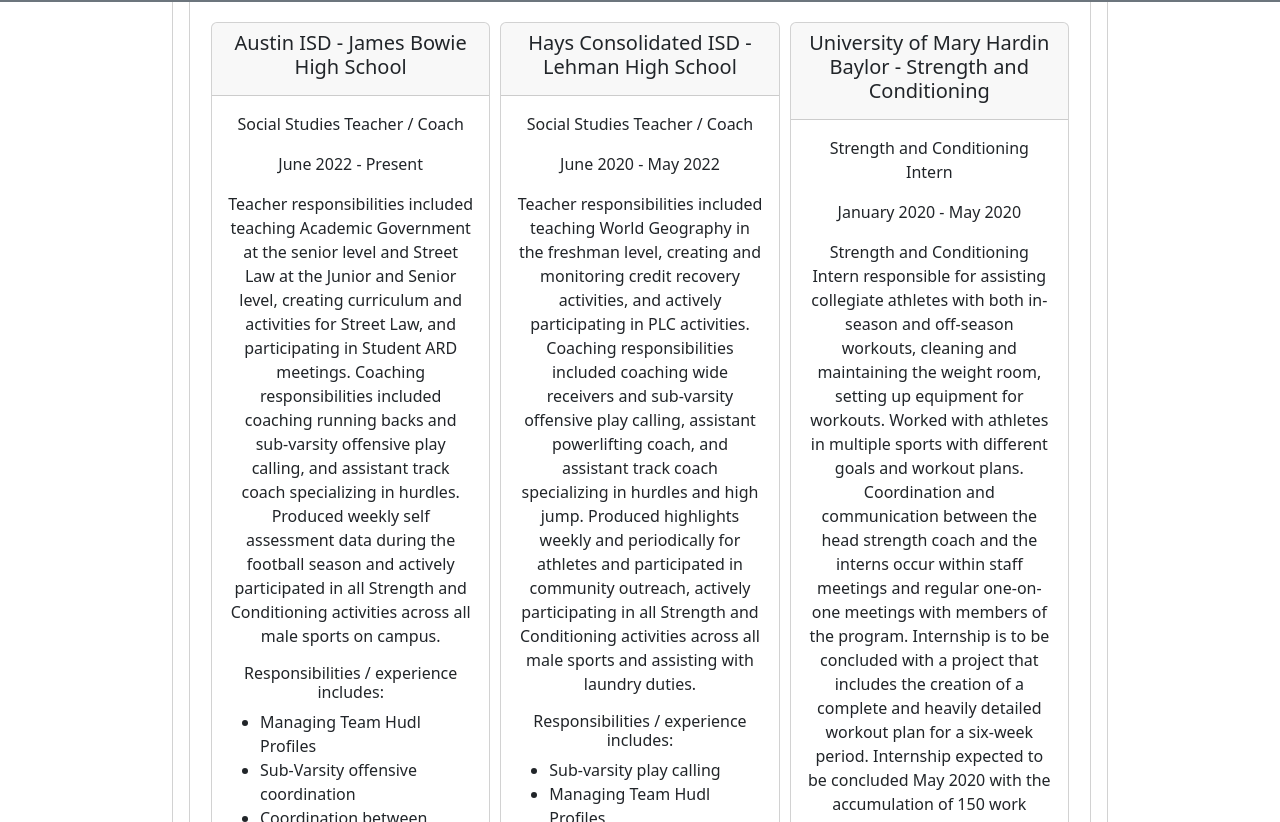
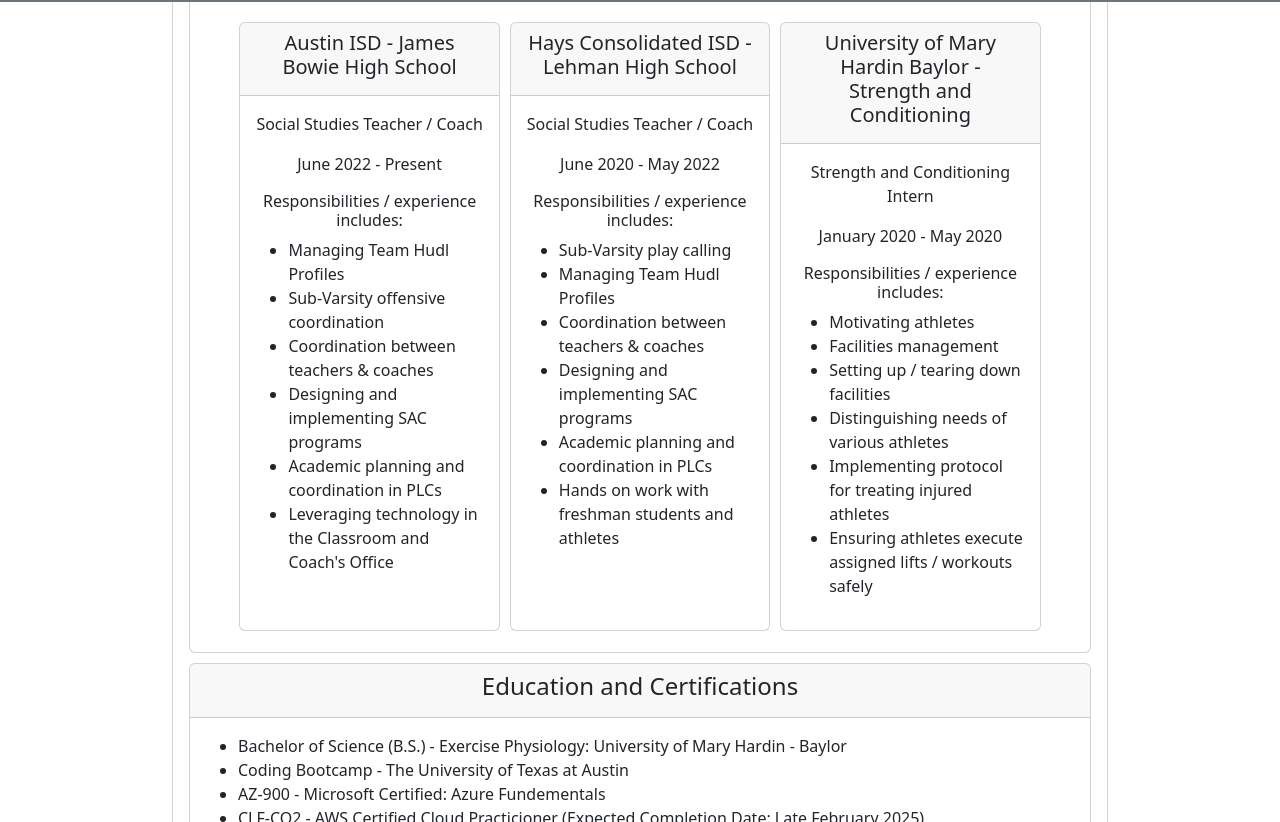
Before and after one commit to Teacher2Coder/react-portfolio, a React (Vite) app: page /resume in a window 1280 px wide. Shown: the part 798-1620 px from the top of the page. Built offline with nearby package versions, Linux system fonts and the light colour scheme.

Commit message:
made it easier to add work experience to resume

```diff
--- /dev/null
+++ b/src/assets/experience.json
@@ -0,0 +1,43 @@
+[
+  {
+    "company": "Austin ISD - James Bowie High School",
+    "title": "Social Studies Teacher / Coach",
+    "dates": "June 2022 - Present",
+    "info": "Teacher responsibilities included teaching Academic Government at the senior level and Street Law at the Junior and Senior level, creating curriculum and activities for Street Law, and participating in Student ARD meetings. Coaching responsibilities included coaching running backs and sub-varsity offensive play calling, and assistant track coach specializing in hurdles. Produced weekly self assessment data during the football season and actively participated in all Strength and Conditioning activities across all male sports on campus.",
+    "responsibilities": [
+      "Managing Team Hudl Profiles",
+      "Sub-Varsity offensive coordination",
+      "Coordination between teachers & coaches",
+      "Designing and implementing SAC programs",
+      "Academic planning and coordination in PLCs",
+      "Leveraging technology in the Classroom and Coach's Office"
+    ]
+  },
+  {
+    "company": "Hays Consolidated ISD - Lehman High School",
+    "title": "Social Studies Teacher / Coach",
+    "dates": "June 2020 - May 2022",
+    "info": "Teacher responsibilities included teaching World Geography in the freshman level, creating and monitoring credit recovery activities, and actively participating in PLC activities. Coaching responsibilities included coaching wide receivers and sub-varsity offensive play calling, assistant powerlifting coach, and assistant track coach specializing in hurdles and high jump. Produced highlights weekly and periodically for athletes and participated in community outreach, actively participating in all Strength and Conditioning activities across all male sports and assisting with laundry duties.",
+    "responsibilities": [
+      "Sub-Varsity play calling",
+      "Managing Team Hudl Profiles",
+      "Coordination between teachers & coaches",
+      "Designing and implementing SAC programs",
+      "Academic planning and coordination in PLCs",
+      "Hands on work with freshman students and athletes"
+    ]
+  }, {
+    "company": "University of Mary Hardin Baylor - Strength and Conditioning",
+    "title": "Strength and Conditioning Intern",
+    "dates": "January 2020 - May 2020",
+    "info": "Strength and Conditioning Intern responsible for assisting collegiate athletes with both in-season and off-season workouts, cleaning and maintaining the weight room, setting up equipment for workouts. Worked with athletes in multiple sports with different goals and workout plans. Coordination and communication between the head strength coach and the interns occur within staff meetings and regular one-on-one meetings with members of the program. Internship is to be concluded with a project that includes the creation of a complete and heavily detailed workout plan for a six-week period. Internship expected to be concluded May 2020 with the accumulation of 150 work hours.",
+    "responsibilities": [
+      "Motivating athletes",
+      "Facilities management",
+      "Setting up / tearing down facilities",
+      "Distinguishing needs of various athletes",
+      "Implementing protocol for treating injured athletes",
+      "Ensuring athletes execute assigned lifts / workouts safely"
+    ]
+  }
+]
--- a/src/index.css
+++ b/src/index.css
@@ -163,11 +163,13 @@
 .work-experience {
     display: flex;
     flex-direction: row;
+    flex-wrap: wrap;
+    justify-content: center;
 }
 
 .job-card {
     margin: 5px;
-    width: 75%
+    width: 30%;
 
 }
 
@@ -195,7 +197,18 @@
         width: 75%;
         margin-bottom: 10px;
     }
+
+    .job-card {
+        width: 45%;
+    }
 }
+
+@media screen and (max-width: 1024px) {
+    .job-card {
+        width: 45%;
+    }
+}
+
 
 @media screen and (max-width: 768px) {
     .project {
@@ -204,7 +217,12 @@
     .professional {
         width: 40%;
     }
+
+    .job-card {
+        width: 100%;
+    }
 }
+
 
 @media screen and (max-width: 464px) {
     .project {
--- a/src/pages/AboutPage.jsx
+++ b/src/pages/AboutPage.jsx
@@ -21,6 +21,7 @@
   }, []);
 
   return (
+    <div style={{ display: "flex", flexDirection: "column" }}>
       <div className="card" id="about-card">
         <header className="card-header" id="about-header">
           <h2>All about me!!!</h2>
@@ -39,8 +40,14 @@
             I am finishing up my last few weeks of the Coding Bootcamp at the
             University of Texas at Austin. I am hoping to get a job that can lead
             me into the Artificial Intellegence world so that I can help usher in
-          the age of our A.I. Overlords!
+            the age of our A.I. Overlords! To learn more about me, and how my skillset
+            can benefit your team, check out my LinkedIn profile below!
           </p>
+        </div>
+        <footer className="card-footer" id="about-footer">
+          Thank you for visiting my portfolio!
+        </footer>
+      </div>
       <div
         className="badge-base LI-profile-badge"
         data-locale="en_US"
@@ -49,6 +56,7 @@
         data-type="HORIZONTAL"
         data-vanity="ethan-owens-717b16199"
         data-version="v1"
+        style={{ marginTop: "20px", alignSelf: "center" }}
       >
         <a
           className="badge-base__link LI-simple-link"
@@ -57,9 +65,5 @@
         </a>
       </div>
     </div>
-      <footer className="card-footer" id="about-footer">
-        Thank you for visiting my portfolio!
-      </footer>
-    </div>
   );
 }
--- a/src/pages/ResumePage.jsx
+++ b/src/pages/ResumePage.jsx
@@ -1,7 +1,10 @@
 import { useOutletContext } from "react-router-dom";
+import experiences from '../assets/experience.json';
 
 export default function ResumePage() {
   const [currentPage, setCurrentPage] = useOutletContext("Resume");
+
+  console.log(experiences);
 
   setCurrentPage("Resume");
 
@@ -59,98 +62,25 @@
             <h4>Relevant Work Experience</h4>
           </header>
           <div className="card-body work-experience">
-            <div className="card job-card">
+
+            {experiences.map((experience) => (
+              <div key={experience.company} className="card job-card">
                 <header className="card-header">
-                <h5>Austin ISD - James Bowie High School</h5>
+                  <h5>{experience.company}</h5>
                 </header>
                 <div className="card-body">
-                <p className="job-title">Social Studies Teacher / Coach</p>
-                <p>June 2022 - Present</p>
-                <p>
-                  Teacher responsibilities included teaching Academic Government
-                  at the senior level and Street Law at the Junior and Senior
-                  level, creating curriculum and activities for Street Law, and
-                  participating in Student ARD meetings. Coaching
-                  responsibilities included coaching running backs and
-                  sub-varsity offensive play calling, and assistant track coach
-                  specializing in hurdles. Produced weekly self assessment data
-                  during the football season and actively participated in all
-                  Strength and Conditioning activities across all male sports on
-                  campus.
-                </p>
+                  <p className="job-title">{experience.title}</p>
+                  <p>{experience.dates}</p>
+                  <p>{experience.description}</p>
                   <h6>Responsibilities / experience includes:</h6>
                   <ul className="resume-list">
-                  <li>Managing Team Hudl Profiles</li>
-                  <li>Sub-Varsity offensive coordination</li>
-                  <li>Coordination between teachers & coaches</li>
-                  <li>Designing and implementing SAC programs</li>
-                  <li>Academic planning and coordination in PLCs</li>
-                  <li> Leveraging technology in the Classroom and Coach's Office</li>
+                    {experience.responsibilities.map((responsibility) => (
+                      <li key={responsibility}>{responsibility}</li>
+                    ))}
                   </ul>
                 </div>
               </div>
-            <div className="card job-card">
-              <header className="card-header">
-                <h5>Hays Consolidated ISD - Lehman High School</h5>
-              </header>
-              <div className="card-body">
-                <p className="job-title">Social Studies Teacher / Coach</p>
-                <p>June 2020 - May 2022</p>
-                <p>
-                  Teacher responsibilities included teaching World Geography in
-                  the freshman level, creating and monitoring credit recovery
-                  activities, and actively participating in PLC activities.
-                  Coaching responsibilities included coaching wide receivers and
-                  sub-varsity offensive play calling, assistant powerlifting
-                  coach, and assistant track coach specializing in hurdles and
-                  high jump. Produced highlights weekly and periodically for
-                  athletes and participated in community outreach, actively
-                  participating in all Strength and Conditioning activities
-                  across all male sports and assisting with laundry duties.
-                </p>
-                <h6>Responsibilities / experience includes:</h6>
-                <ul className="resume-list">
-                  <li>Sub-varsity play calling</li>
-                  <li>Managing Team Hudl Profiles</li>
-                  <li>Coordination between teachers & coaches</li>
-                  <li>Designing and implementing SAC programs</li>
-                  <li>Academic planning and coordination in PLCs</li>
-                  <li>Hands on work with freshman students and athletes</li>
-                </ul>
-              </div>
-            </div>
-            <div className="card job-card">
-              <header className="card-header">
-                <h5>University of Mary Hardin Baylor - Strength and Conditioning</h5>
-              </header>
-              <div className="card-body">
-                <p className="job-title">Strength and Conditioning Intern</p>
-                <p>January 2020 - May 2020</p>
-                <p>
-                  Strength and Conditioning Intern responsible for assisting
-                  collegiate athletes with both in-season and off-season
-                  workouts, cleaning and maintaining the weight room, setting up
-                  equipment for workouts. Worked with athletes in multiple
-                  sports with different goals and workout plans. Coordination
-                  and communication between the head strength coach and the
-                  interns occur within staff meetings and regular one-on-one
-                  meetings with members of the program. Internship is to be
-                  concluded with a project that includes the creation of a
-                  complete and heavily detailed workout plan for a six-week
-                  period. Internship expected to be concluded May 2020 with the
-                  accumulation of 150 work hours.
-                </p>
-                <h6>Responsibilities / experience includes:</h6>
-                <ul className="resume-list">
-                  <li>Motivating athletes</li>
-                  <li>Facilities management</li>
-                  <li>Setting up / tearing down facilities</li>
-                  <li>Distinguishing the need of various athletes</li>
-                  <li>Implementing protocol for treating injured athletes</li>
-                  <li>Ensuring athletes excecute assigned lifts / workouts safely</li>
-                </ul>
-              </div>
-            </div>
+            ))}
           </div>
         </div>
         <div className="card resume-cards">
@@ -163,11 +93,15 @@
                 Bachelor of Science (B.S.) - Exercise Physiology: University of
                 Mary Hardin - Baylor
               </li>
-              <li>Coding Bootcamp - The University of Texas at Austin</li>
-              <li>AZ-900 - Microsoft Certified: Azure Fundementals</li>
+              <li>
+                Coding Bootcamp - The University of Texas at Austin
+              </li>
+              <li>
+                AZ-900 - Microsoft Certified: Azure Fundementals
+              </li>
               <li>
                 CLF-CO2 - AWS Certified Cloud Practicioner (Expected Completion
-                Date: January 2025)
+                Date: Late February 2025)
               </li>
             </ul>
           </div>
```
Lines whose indentation alone changed are shown as unchanged.
